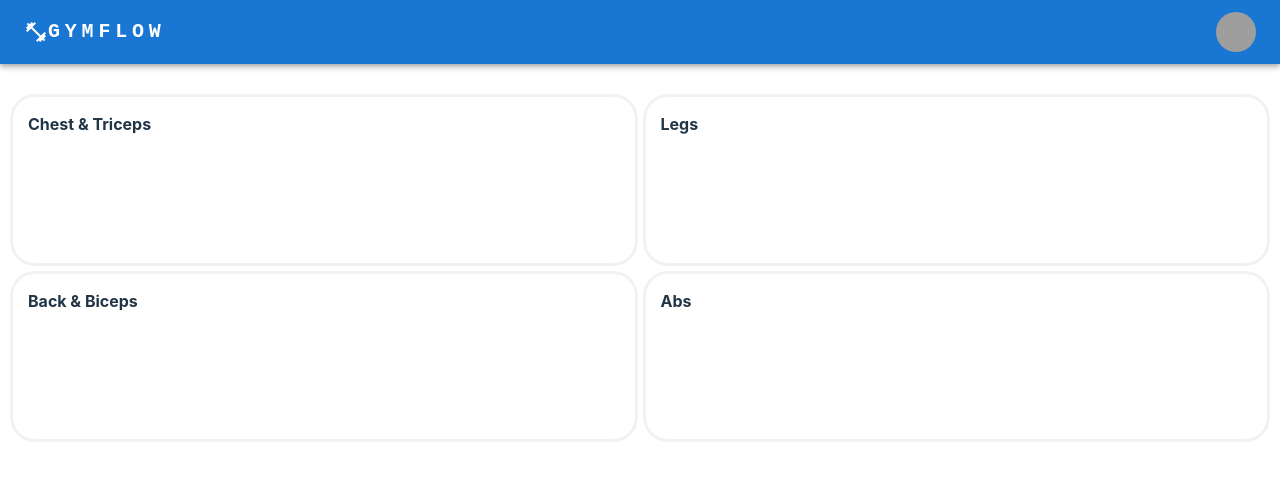
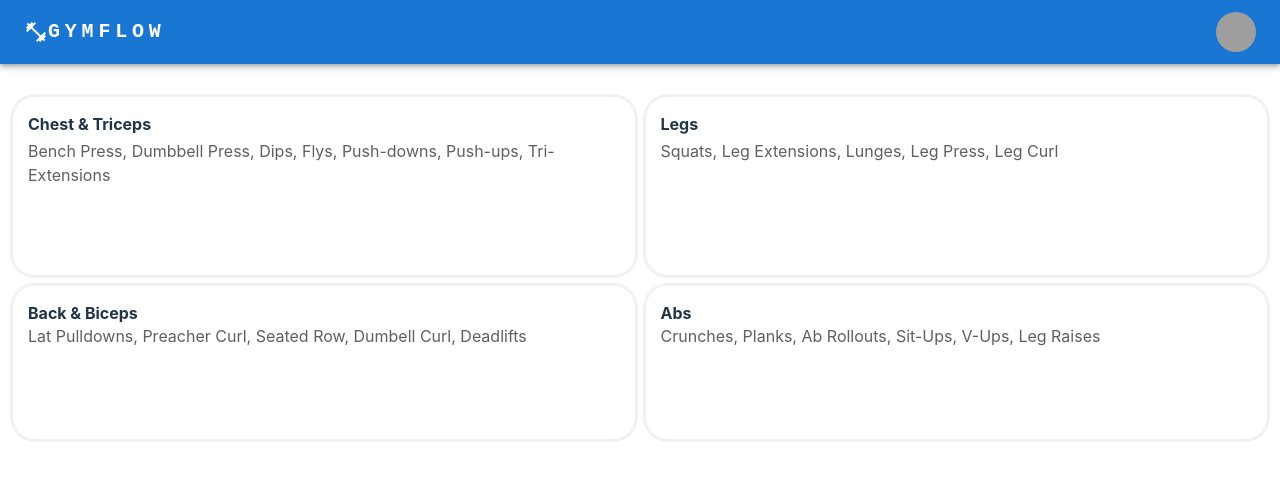
Before and after one commit to tb38r/gym-flow, a React (Vite) app in the folder gym-flow-app/: page / in a window 1280 px wide. Shown: the top 480 px of the page. Built offline with nearby package versions, Linux system fonts and the light colour scheme; grey boxes are pictures that could not be loaded.

Commit message:
workout components with workouts and further styling

```diff
--- a/gym-flow-app/src/App.jsx
+++ b/gym-flow-app/src/App.jsx
@@ -1,10 +1,12 @@
 import '../src/assets/css/App.css'
 import '../src/assets/css/home.css'
 import { WorkoutContainer } from './pages/home/components/WorkoutContainer'
-
+import { FormattedLegs,FormattedChest,FormattedBB,FormattedAbs} from './pages/home/workouts/Workouts'
 import ResponsiveAppBar from './pages/home/components/Appbar'
 
 function App() {
+
+
 
   return (
     <div className="App">
@@ -12,10 +14,10 @@ function App() {
       <div className="main-body-content">
         <div className="workouts-container">
 
-<WorkoutContainer title= "Chest & Triceps" id="chest-triceps"/>
-<WorkoutContainer title= "Legs" id="legs"/>
-<WorkoutContainer title= "Back & Biceps" id="back-biceps"/>
-<WorkoutContainer title= "Abs" id="abs"/>
+<WorkoutContainer title= "Chest & Triceps" id="chest-triceps" workouts={FormattedChest}/>
+<WorkoutContainer title= "Legs" id="legs" workouts={FormattedLegs}/>
+<WorkoutContainer title= "Back & Biceps" id="back-biceps" workouts={FormattedBB}/>
+<WorkoutContainer title= "Abs" id="abs" workouts={FormattedAbs}/>
 
 
         </div>
--- a/gym-flow-app/src/assets/css/home.css
+++ b/gym-flow-app/src/assets/css/home.css
@@ -20,11 +20,22 @@
     flex-direction: column;
 border-style: solid;
 border-color: #f2f2f2;
+text-align: left
 }
 
 .workout-box-title{
-    height: 20%;
+    height: 15%;
     font-weight: bold;
-padding: 15px;
+padding-left: 15px;
+padding-top: 15px;
+padding-right: 15px;
+
 text-align: left;
 }
+
+.workout-box-activities{
+    text-align: left;
+color: rgb(96, 95, 95) ;
+padding-left: 15px;
+padding-right: 10px;
+}
--- a/gym-flow-app/src/pages/home/components/WorkoutContainer.jsx
+++ b/gym-flow-app/src/pages/home/components/WorkoutContainer.jsx
@@ -9,9 +9,9 @@ const WorkoutContainer = (props) => {
   return (
     <>
       <div onClick={HandleClick} className="workout-box" id={props.id}>
-        <div className="workout-box-title">{props.title}</div>
-        <div className="workout-box-activities"></div>
-        {props.workouts}
+        <div onClick={HandleClick} className="workout-box-title" id={props.id}>{props.title} </div>
+        <div onClick={HandleClick} className="workout-box-activities" id={props.id}> {props.workouts}</div>
+
       </div>
     </>
   );
--- /dev/null
+++ b/gym-flow-app/src/pages/home/workouts/Workouts.jsx
@@ -0,0 +1,51 @@
+const WorkoutArray =
+
+    {Legs: ["Squats", "Leg Extensions","Lunges","Leg Press","Leg Curl" ],
+     Chest:["Bench Press", "Dumbbell Press", "Dips","Flys", "Push-downs", "Push-ups", "Tri-Extensions"],
+    BB :["Lat Pulldowns", "Preacher Curl", "Seated Row","Dumbell Curl", "Deadlifts"],
+    Abs:["Crunches", "Planks","Ab Rollouts", "Sit-Ups","V-Ups","Leg Raises" ]
+
+
+}
+
+const FormattedLegs= WorkoutArray.Legs.map((word, index) => {
+    if (index === WorkoutArray.Legs.length - 1) {
+      return word;
+    } else {
+      return `${word}, `;
+    }
+  }).join('');
+
+
+
+  const FormattedChest= WorkoutArray.Chest.map((word, index) => {
+    if (index === WorkoutArray.Chest.length - 1) {
+      return word;
+    } else {
+      return `${word}, `;
+    }
+  }).join('');
+
+
+const FormattedBB= WorkoutArray.BB.map((word, index) => {
+    if (index === WorkoutArray.BB.length - 1) {
+      return word;
+    } else {
+      return `${word}, `;
+    }
+  }).join('');
+
+
+
+
+  const FormattedAbs= WorkoutArray.Abs.map((word, index) => {
+    if (index === WorkoutArray.Abs.length - 1) {
+      return word;
+    } else {
+      return `${word}, `;
+    }
+  }).join('');
+
+
+
+export {WorkoutArray, FormattedLegs,FormattedChest,FormattedBB,FormattedAbs}
```
